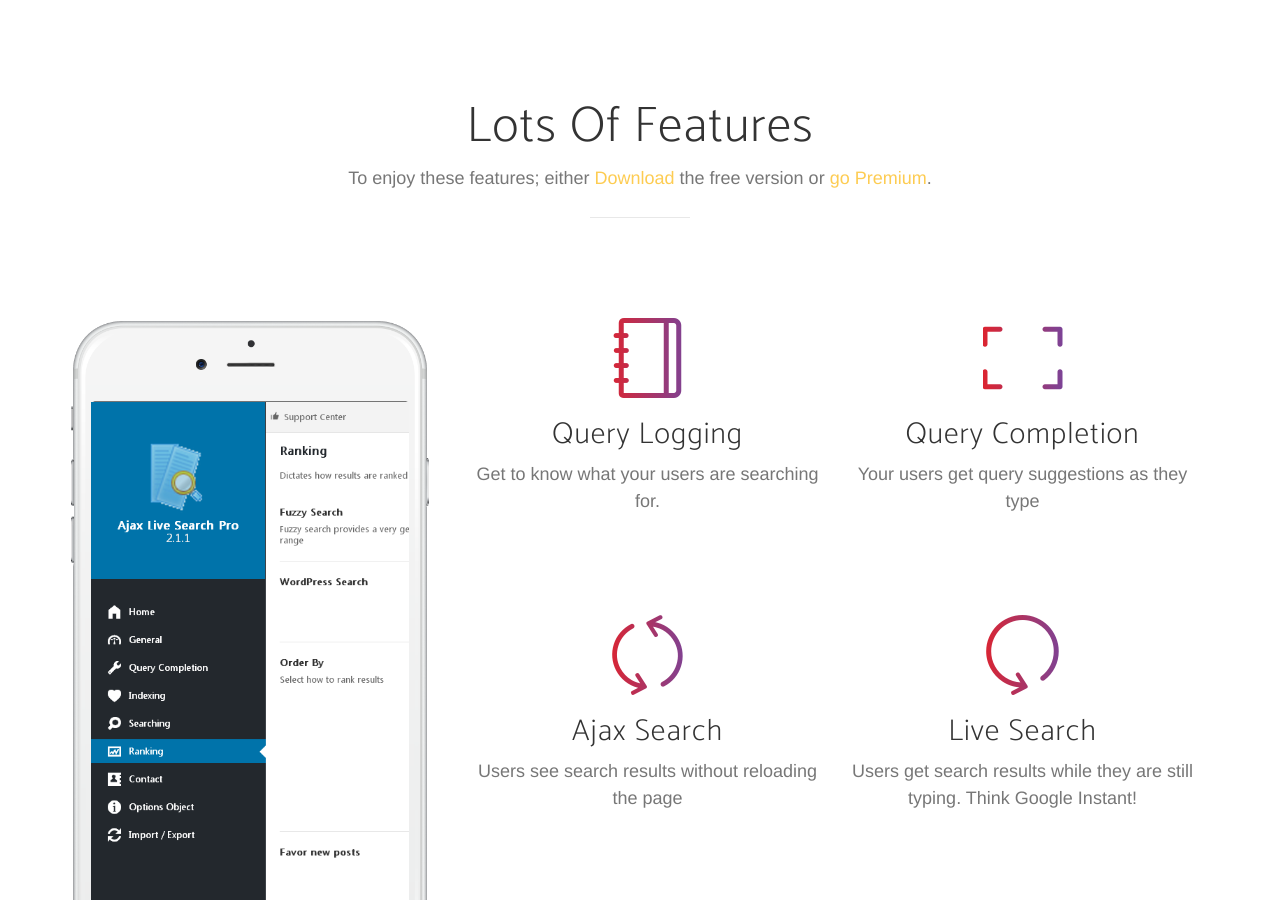
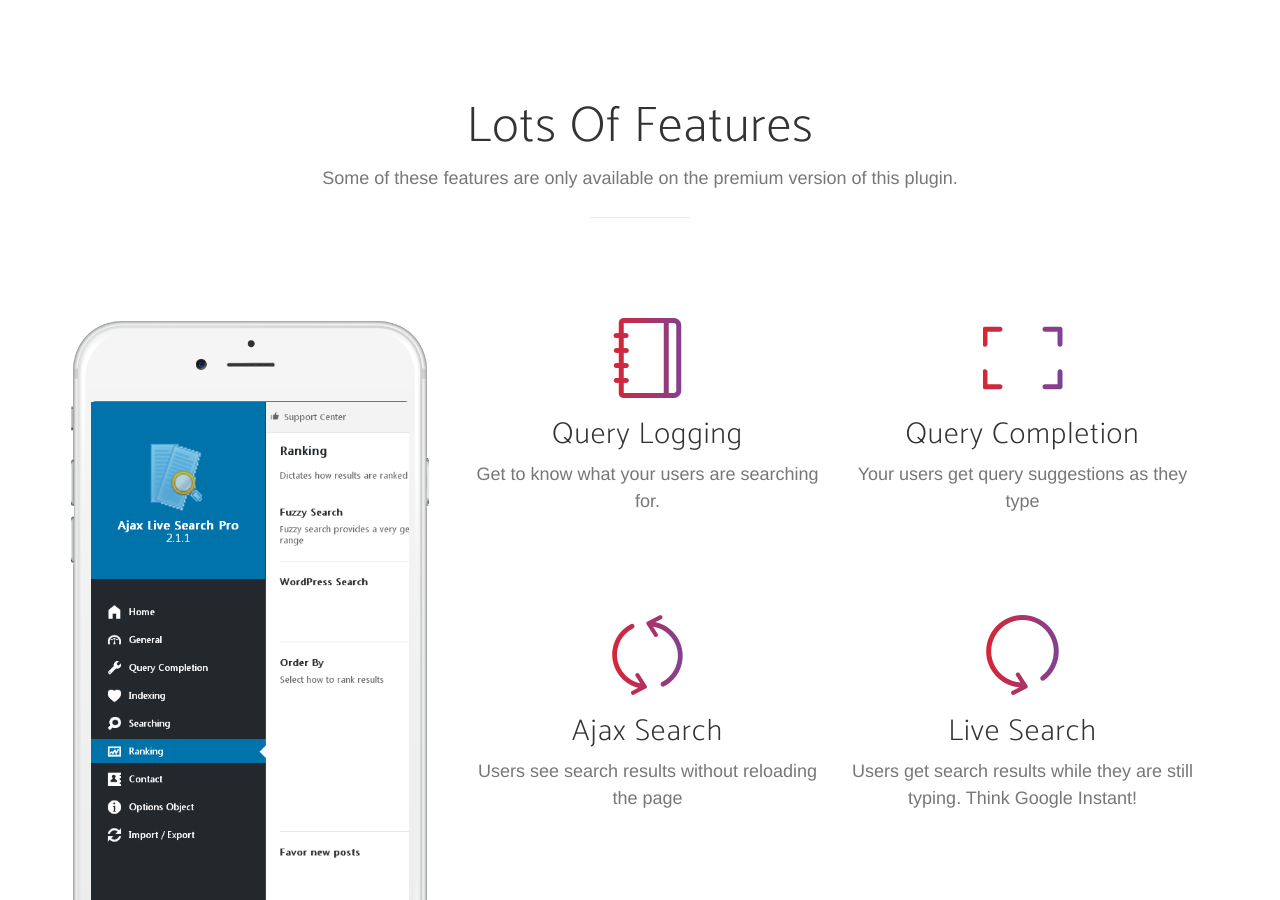
Before and after one commit to picocodes/ajax-live-search, a Jekyll site: the page built from features.html, in a window 1280 px wide and 900 px high. Built offline with Jekyll 4.4.1, drawn with Linux system fonts in a browser that asks for light colours; nearby versions of some CDN libraries; some web fonts are replaced.

Commit message:
Add files via upload

```diff
--- a/features.html
+++ b/features.html
@@ -10,7 +10,7 @@ slug: features
                 <div class="col-lg-12 text-center">
                     <div class="section-heading">
                         <h2>Lots Of Features</h2>
-                        <p class="text-muted">To enjoy these features; either <a class="page-scroll" href="https://ajaxlivesearch.xyz/download">Download</a> the free version or <a class="page-scroll" href="https://ajaxlivesearch.xyz/download/#buy">go Premium</a>.</p>
+                        <p class="text-muted">Some of these features are only available on the premium version of this plugin.</p>
                         <hr>
                     </div>
                 </div>
```
